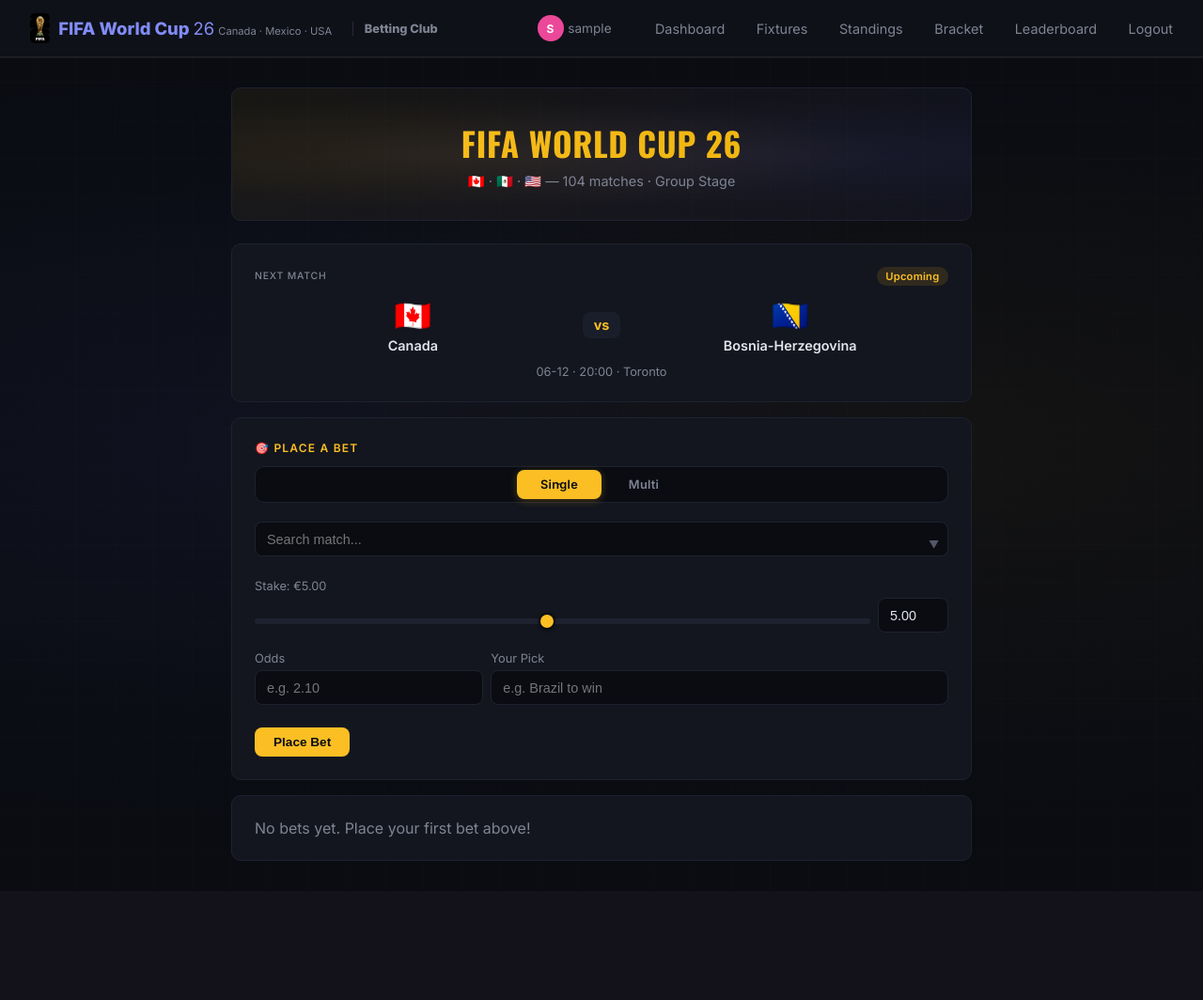
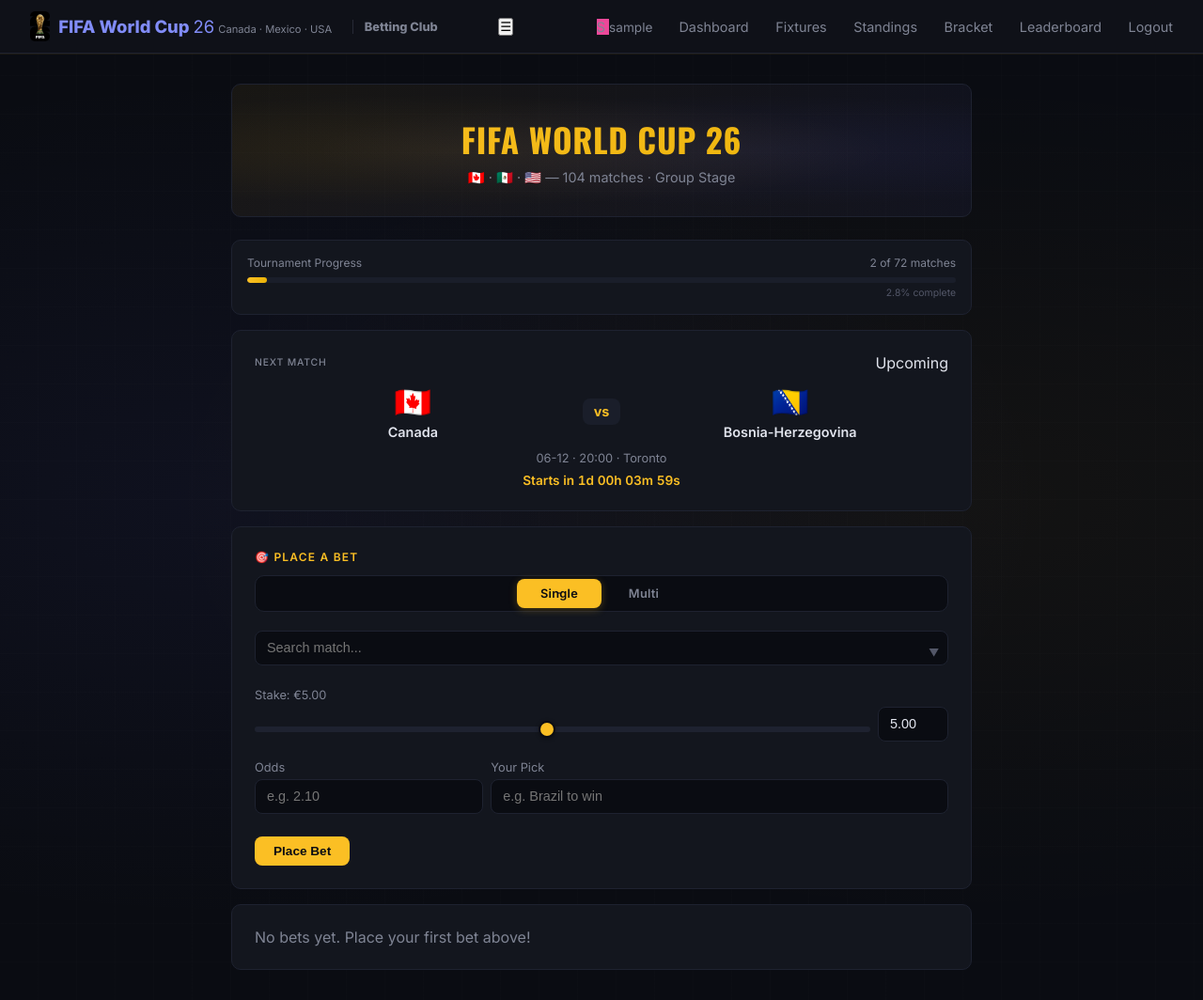
Before and after one commit to jalrego/betting-club, a Flask app: page /dashboard in a window 1280 px wide. Shown: the whole page at 94% size. Before the commit the page ends 916 px from the top, so only its background shows below. Run offline with Flask 3, Linux system fonts and the light colour scheme; the visitor is signed in with stand-in values (Sample User, id 1); data comes from the database, SQL or seed files in the repository; data that the repository does not hold is empty; some libraries are stand-ins or nearby versions.

Commit message:
feat: countdown timer, toast notifications, progress bar, custom scrollbar

```diff
--- a/app.py
+++ b/app.py
@@ -746,6 +746,9 @@ def dashboard():
             next_match = dict(next_match)
             next_match['lisbon_date'], next_match['lisbon_time'] = lisbon_time(
                 next_match['date'], next_match['match_time'], next_match.get('city', ''))
+        # progress bar counts
+        total_matches = query("SELECT COUNT(*) as cnt FROM fixtures WHERE home_team != 'TBD'").fetchone()['cnt']
+        played_matches = query("SELECT COUNT(*) as cnt FROM fixtures WHERE home_team != 'TBD' AND home_score IS NOT NULL").fetchone()['cnt']
     except Exception as e:
         logging.error(f"dashboard error: {e}")
         raise
@@ -759,7 +762,9 @@ def dashboard():
                            balance_history=balance_history,
                            starting=STARTING_BALANCE / 100.0,
                            next_match=next_match,
-                           fixture_scores=fixture_scores)
+                           fixture_scores=fixture_scores,
+                           total_matches=total_matches,
+                           played_matches=played_matches)
 
 
 @app.route('/bet/new', methods=['POST'])
--- a/templates/base.html
+++ b/templates/base.html
@@ -43,19 +43,6 @@
     nav a { color: #7f8494; text-decoration: none; margin-left: 1.5rem; font-size: 0.9rem; transition: color 0.15s; }
     nav a:hover { color: #fbbf24; }
     .container { max-width: 820px; margin: 2rem auto; padding: 0 1rem; }
-    .alerts { margin-bottom: 1rem; }
-    .alert {
-      padding: 0.75rem 1rem;
-      border-radius: 8px;
-      margin-bottom: 0.5rem;
-      font-size: 0.9rem;
-      animation: alertIn 0.25s ease-out;
-    }
-    @keyframes alertIn { from { opacity: 0; transform: translateY(-8px); } to { opacity: 1; transform: translateY(0); } }
-    .alert-success { background: #0d2217; color: #4ade80; border: 1px solid #166534; }
-    .alert-danger  { background: #220d0d; color: #f87171; border: 1px solid #991b1b; }
-    .alert-warning { background: #221a0d; color: #fbbf24; border: 1px solid #854d0e; }
-    .alert-info    { background: #0d1722; color: #60a5fa; border: 1px solid #1e3a5f; }
     .card {
       background: #13161e;
       border-radius: 10px;
@@ -153,6 +140,12 @@
     .gap { gap: 0.75rem; }
     .items-center { align-items: center; }
     ::selection { background: #fbbf24; color: #0a0c12; }
+    /* Scrollbar */
+    ::-webkit-scrollbar { width: 6px; height: 6px; }
+    ::-webkit-scrollbar-track { background: #0a0c12; }
+    ::-webkit-scrollbar-thumb { background: #2a2f42; border-radius: 3px; }
+    ::-webkit-scrollbar-thumb:hover { background: #3a3f52; }
+    * { scrollbar-width: thin; scrollbar-color: #2a2f42 #0a0c12; }
     h1 { font-size: 1.3rem; font-weight: 700; font-family: 'Oswald', sans-serif; letter-spacing: 0.02em; }
     .form-grid { display: grid; grid-template-columns: 1fr 1fr; gap: 0 0.75rem; }
     .toggle-row {
@@ -183,11 +176,39 @@
     .welcome-banner h1 { font-size: 1.6rem; margin-bottom: 0.25rem; }
     .welcome-banner p { font-size: 0.85rem; color: #7f8494; }
     /* Badges */
+    /* Toast */
+    #toast-container {
+      position: fixed; top: 1rem; right: 1rem; z-index: 9999;
+      display: flex; flex-direction: column; gap: 0.5rem;
+      pointer-events: none;
+    }
+    .toast {
+      pointer-events: auto;
+      padding: 0.75rem 1rem 0.75rem 0.9rem;
+      border-radius: 10px;
+      font-size: 0.85rem;
+      font-weight: 500;
+      display: flex;
+      align-items: center;
+      gap: 0.6rem;
+      max-width: 360px;
+      box-shadow: 0 8px 32px rgba(0,0,0,0.5);
+      animation: toastIn 0.3s ease-out;
+      border-left: 3px solid;
+    }
+    @keyframes toastIn { from { opacity: 0; transform: translateX(100%); } to { opacity: 1; transform: translateX(0); } }
+    @keyframes toastOut { from { opacity: 1; transform: translateX(0); } to { opacity: 0; transform: translateX(100%); } }
+    .toast-success { background: #0d2217; color: #4ade80; border-color: #22c55e; }
+    .toast-danger  { background: #220d0d; color: #f87171; border-color: #ef4444; }
+    .toast-warning { background: #221a0d; color: #fbbf24; border-color: #f59e0b; }
+    .toast-info    { background: #0d1722; color: #60a5fa; border-color: #3b82f6; }
+    .toast-close {
+      margin-left: auto; background: none; border: none; color: inherit;
+      opacity: 0.5; cursor: pointer; font-size: 1rem; padding: 0 0 0 0.5rem;
+      line-height: 1;
+    }
+    .toast-close:hover { opacity: 1; }
     .badge {
-      display: inline-flex; align-items: center; gap: 0.25rem;
-      padding: 0.2rem 0.6rem; border-radius: 999px; font-size: 0.7rem;
-      font-weight: 600; letter-spacing: 0.02em;
-    }
     .badge-pending { background: rgba(251,191,36,0.12); color: #fbbf24; }
     .badge-won { background: rgba(34,197,94,0.12); color: #22c55e; }
     .badge-lost { background: rgba(239,68,68,0.12); color: #ef4444; }
@@ -262,20 +283,34 @@
     </div>
   </nav>
 
+  <div id="toast-container"></div>
   <div class="container">
-    {% with messages = get_flashed_messages(with_categories=true) %}
-      {% if messages %}
-        <div class="alerts">
-          {% for category, message in messages %}
-            <div class="alert alert-{{ category }}">{{ message }}</div>
-          {% endfor %}
-        </div>
-      {% endif %}
-    {% endwith %}
+    {% set toasts = get_flashed_messages(with_categories=true) %}
+    {% if toasts %}
+      <div id="flash-data" data-toasts='{{ toasts | tojson | safe }}' style="display:none;"></div>
+    {% endif %}
 
     {% block content %}{% endblock %}
   </div>
 <script>
+function showToast(msg, type) {
+  var c = document.getElementById('toast-container');
+  var t = document.createElement('div');
+  t.className = 'toast toast-' + type;
+  var icons = {success:'✓',danger:'✗',warning:'⚠',info:'ℹ'};
+  t.innerHTML = '<span>' + (icons[type]||'ℹ') + '</span><span>' + msg + '</span><button class="toast-close" onclick="this.parentElement.remove()">×</button>';
+  c.appendChild(t);
+  setTimeout(function(){ t.style.animation='toastOut 0.3s ease-out forwards'; setTimeout(function(){t.remove()},300); }, 4000);
+}
+document.addEventListener('DOMContentLoaded', function() {
+  var fd = document.getElementById('flash-data');
+  if (fd) {
+    try {
+      var msgs = JSON.parse(fd.getAttribute('data-toasts'));
+      msgs.forEach(function(m){ showToast(m[1], m[0]); });
+    } catch(e) {}
+  }
+});
 function showSettleOptions(btn) {
   var group = btn.closest('.settle-group');
   group.querySelector('.settle-btn').style.display = 'none';
--- a/templates/dashboard.html
+++ b/templates/dashboard.html
@@ -13,11 +13,23 @@
   </div>
 </div>
 
+{% set match_pct = (played_matches / total_matches * 100)|round(1) %}
+<div class="card" style="padding:1rem;">
+  <div style="display:flex;justify-content:space-between;align-items:center;margin-bottom:0.5rem;font-size:0.75rem;color:#7f8494;">
+    <span>Tournament Progress</span>
+    <span>{{ played_matches }} of {{ total_matches }} matches</span>
+  </div>
+  <div style="background:#1a1e2a;border-radius:999px;height:6px;overflow:hidden;">
+    <div style="width:{{ match_pct }}%;background:linear-gradient(90deg,#fbbf24,#eab308);height:100%;border-radius:999px;transition:width 1.5s ease-out;"></div>
+  </div>
+  <div style="text-align:right;font-size:0.65rem;color:#535768;margin-top:0.25rem;">{{ match_pct }}% complete</div>
+</div>
+
 {% if next_match %}
-<div class="card">
+<div class="card" id="next-match-card" data-utc="{{ next_match.date }} {{ next_match.match_time }}">
   <div style="display:flex;align-items:center;justify-content:space-between;margin-bottom:0.75rem;">
     <span style="font-size:0.65rem;color:#7f8494;text-transform:uppercase;letter-spacing:0.08em;font-weight:500;">Next Match</span>
-    <span class="badge badge-pending">Upcoming</span>
+    <span class="badge badge-pending" id="next-status">Upcoming</span>
   </div>
   <div style="display:flex;align-items:center;justify-content:space-between;gap:0.75rem;">
     <div style="text-align:center;flex:1;">
@@ -38,7 +50,41 @@
       &middot; {{ next_match.city }}
     {% endif %}
   </div>
+  <div id="countdown" style="text-align:center;margin-top:0.5rem;font-size:0.85rem;font-weight:600;color:#fbbf24;font-variant-numeric:tabular-nums;"></div>
 </div>
+<script>
+(function(){
+  var el = document.getElementById('next-match-card');
+  if (!el) return;
+  var raw = el.getAttribute('data-utc');
+  if (!raw) return;
+  var parts = raw.split(' ');
+  var dp = parts[0].split('-'), tp = parts[1].split(':');
+  var target = new Date(Date.UTC(+dp[0], +dp[1]-1, +dp[2], +tp[0], +tp[1]));
+  var cd = document.getElementById('countdown');
+  var st = document.getElementById('next-status');
+  function tick(){
+    var diff = target - new Date();
+    if (diff <= 0) {
+      cd.textContent = 'LIVE NOW';
+      if (st) st.textContent = 'Live';
+      return;
+    }
+    var d = Math.floor(diff / 86400000);
+    var h = Math.floor((diff % 86400000) / 3600000);
+    var m = Math.floor((diff % 3600000) / 60000);
+    var s = Math.floor((diff % 60000) / 1000);
+    var a = [];
+    if (d > 0) a.push(d + 'd');
+    a.push(String(h).padStart(2,'0') + 'h');
+    a.push(String(m).padStart(2,'0') + 'm');
+    a.push(String(s).padStart(2,'0') + 's');
+    cd.textContent = 'Starts in ' + a.join(' ');
+  }
+  tick();
+  setInterval(tick, 1000);
+})();
+</script>
 {% endif %}
 
 <div class="card">
```
